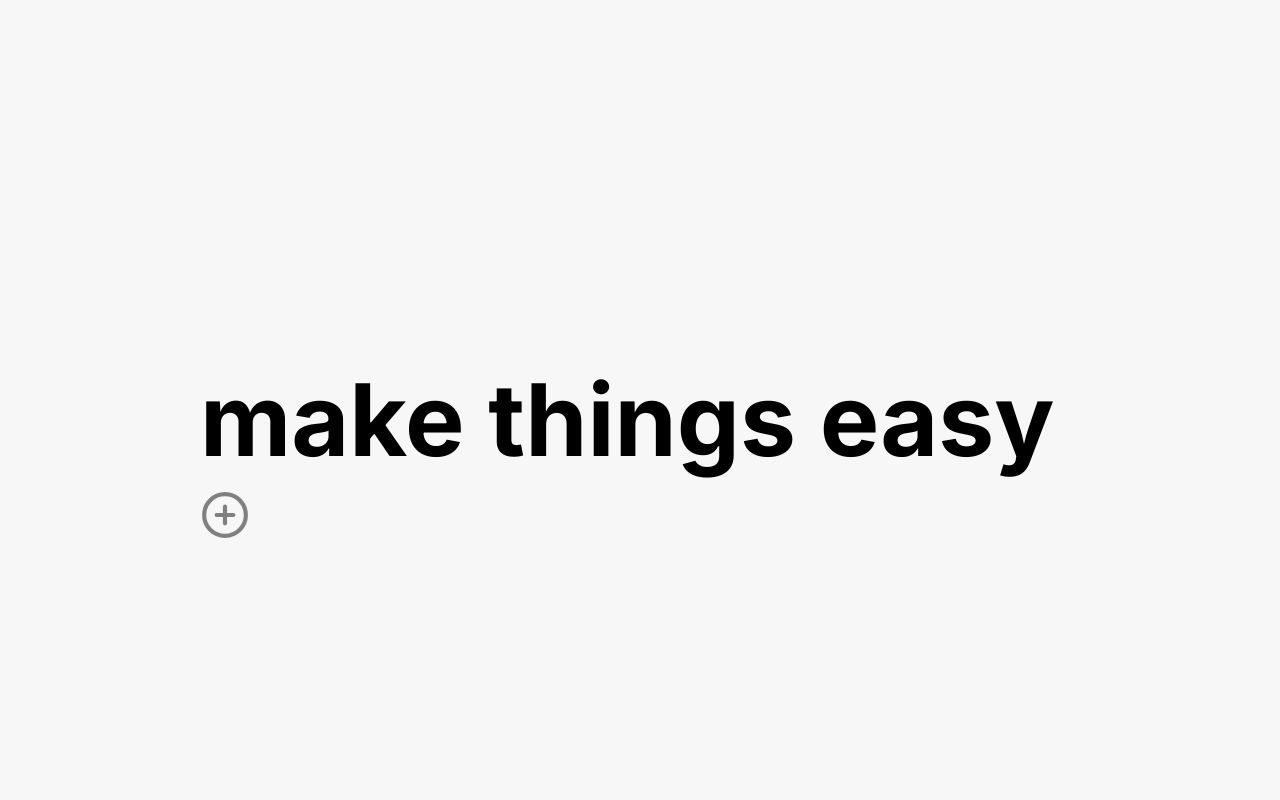
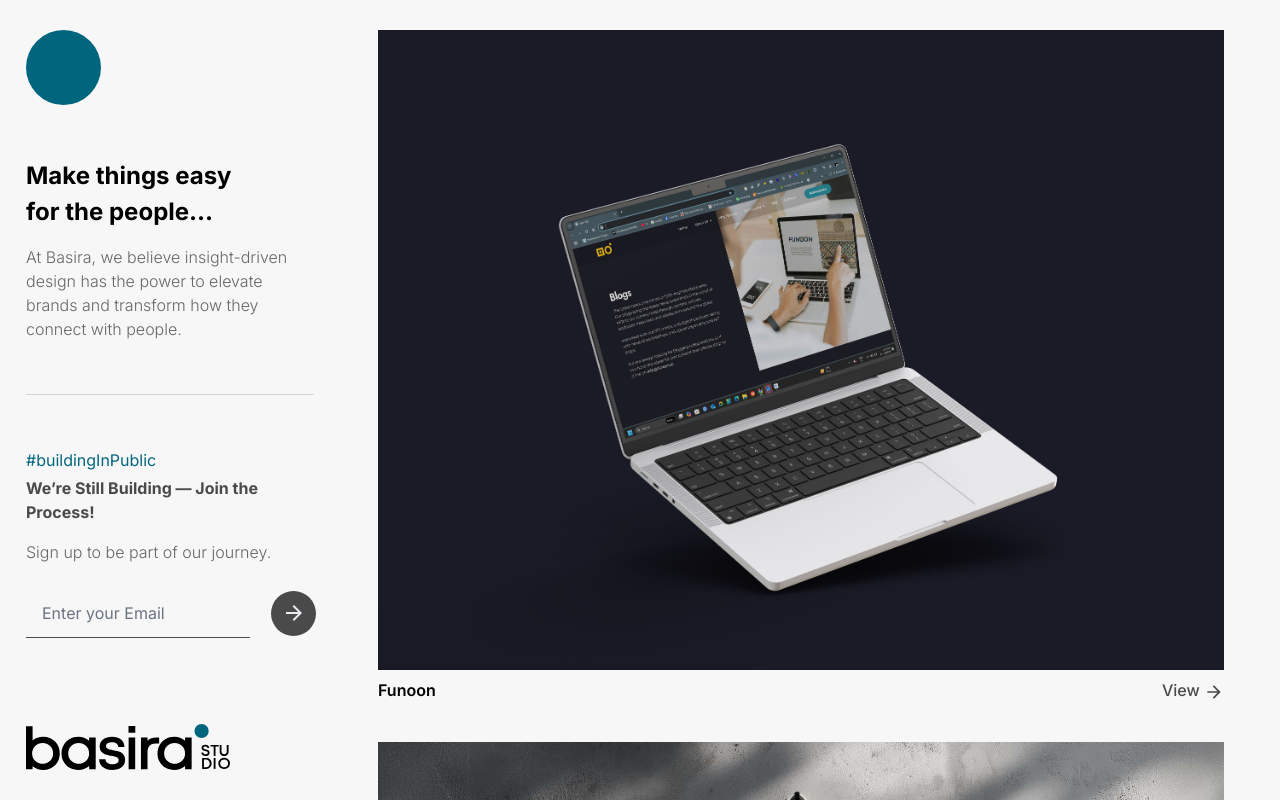
Before and after one commit to devbasira/Basira-Website, a Next.js app: page / in a window 1280 px wide. Built offline with nearby package versions, Linux system fonts and the light colour scheme.

Commit message:
Fixed Image

```diff
--- a/app/page.tsx
+++ b/app/page.tsx
@@ -1,8 +1,8 @@
-import HomePage from '@/components/HomePage'
+import PortfolioLayout from '@/components/MainLayout';
 export default function Home() {
   return (
     <div className="flex justify-center">
-      <HomePage />
+      <PortfolioLayout />
     </div>
   );
 }
--- a/components/ImageBanner.tsx
+++ b/components/ImageBanner.tsx
@@ -15,13 +15,13 @@ const ImageBanner = ({ src, title }: { src: string; title: string }) => {
     return (
         <div className="relative lg:px-[30px] group cursor-pointer">
             <motion.div
-                className="relative overflow-hidden" // Ensure the container is positioned relative
+                className="relative overflow-hidden"
                 onClick={() => handleClick("iwan")}
             >
                 <motion.img
                     src={src}
                     alt={title}
-                    className="w-full h-auto object-cover transition-all duration-300"
+                    className="w-full lg:h-[80vh] md:h-[70vh] h-[50vh] object-cover transition-all duration-300"
                     whileHover={{ scale: 1.1 }} // Zoom the image content only
                     transition={{ duration: 0.2, ease: "easeInOut" }}
                 />
--- a/components/MainLayout.jsx
+++ b/components/MainLayout.jsx
@@ -175,7 +175,7 @@ export default function PortfolioLayout() {
                             <input
                                 type="email"
                                 placeholder="Enter your Email"
-                                className="flex w-56 h-[50px] px-4 py-2 border-t border-gray-100 border-b border-b-[#4a4a4a] focus:outline-none focus:bg-gray-100 placeholder-gray-500 appearance-none rounded-none"
+                                className="flex lg:w-56 w-[80vw] h-[50px] px-4 py-2 border-t border-gray-100 border-b border-b-[#4a4a4a] focus:outline-none focus:bg-gray-100 placeholder-gray-500 appearance-none rounded-none"
                                 value={email}
                                 onChange={handleEmailChange}
                             />
--- a/tsconfig.json
+++ b/tsconfig.json
@@ -8,7 +8,7 @@
     "noEmit": true,
     "esModuleInterop": true,
     "module": "esnext",
-    "moduleResolution": "bundler",
+    "moduleResolution": "node",
     "resolveJsonModule": true,
     "isolatedModules": true,
     "jsx": "preserve",
```
